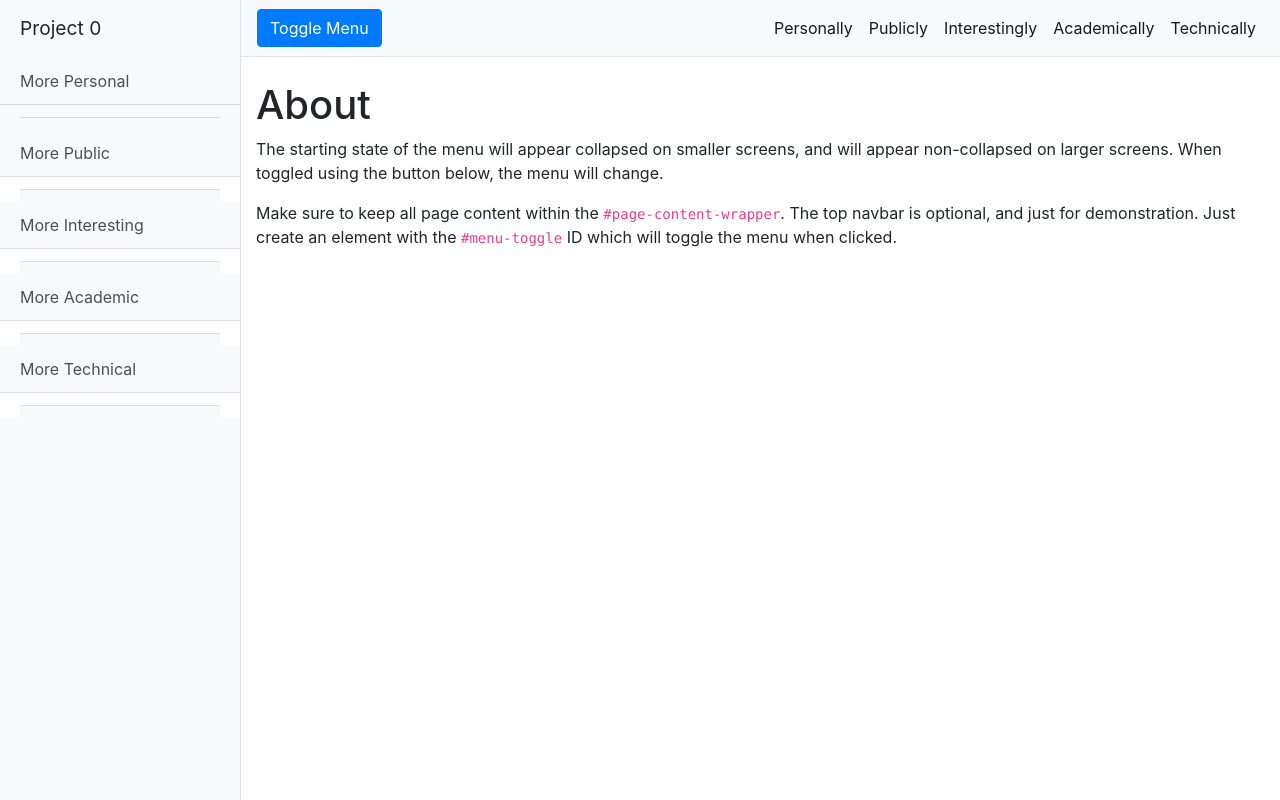
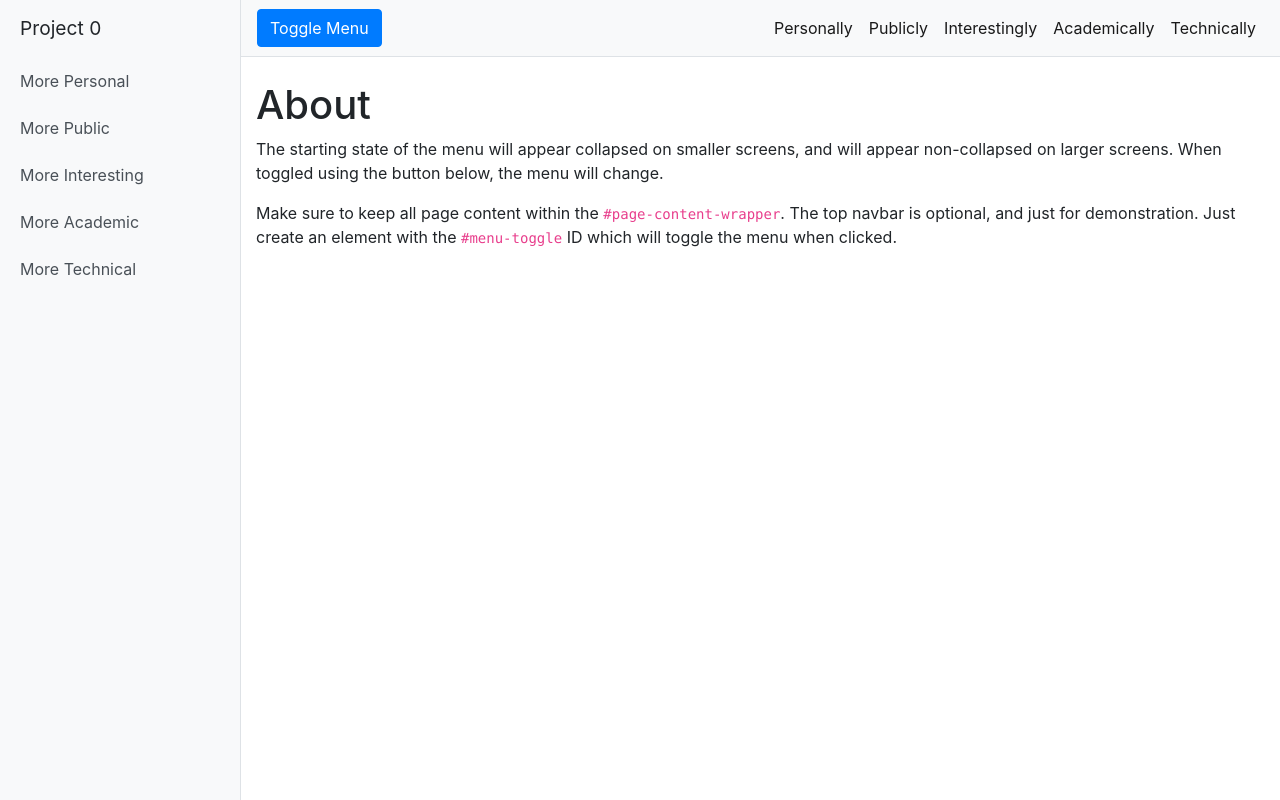
Before and after one commit to grace-less/grace-less.github.io, a plain HTML site: page index.html in a window 1280 px wide. Drawn offline with Linux system fonts and the light colour scheme.

Commit message:
finalize accordion

```diff
--- a/index.html
+++ b/index.html
@@ -27,31 +27,31 @@
             <div class="sidebar-heading"> Project 0 </div>
             <div class="list-group list-group-flush">
                 <button class="accordion list-group-item list-group-item-action bg-light">More Personal</button>
-                    <div class="panel list-group-item bg-light">
+                    <div class="panel bg-light">
                         <a href="#" class="list-group-item list-group-item-action bg-light">As a Person</a>
                         <a href="#" class="list-group-item list-group-item-action bg-light">My Interests</a>
                         <a href="#" class="list-group-item list-group-item-action bg-light">My Voice</a>
                     </div>
                 <button class="accordion list-group-item list-group-item-action bg-light">More Public</button>
-                    <div class="panel list-group-item">
+                    <div class="panel bg-light">
                         <a href="#" class="list-group-item list-group-item-action bg-light">Working</a>
                         <a href="#" class="list-group-item list-group-item-action bg-light">Volunteering</a>
                         <a href="#" class="list-group-item list-group-item-action bg-light">Socially</a>
                     </div>
                 <button class="accordion list-group-item list-group-item-action bg-light">More Interesting</button>
-                    <div class="panel list-group-item">
+                    <div class="panel bg-light">
                         <a href="#" class="list-group-item list-group-item-action bg-light">Writing</a>
                         <a href="#" class="list-group-item list-group-item-action bg-light">Language</a>
                         <a href="#" class="list-group-item list-group-item-action bg-light">Mythology</a>
                     </div>
                 <button class="accordion list-group-item list-group-item-action bg-light">More Academic</button>
-                    <div class="panel list-group-item">
+                    <div class="panel bg-light">
                         <a href="#" class="list-group-item list-group-item-action bg-light">At Present</a>
                         <a href="#" class="list-group-item list-group-item-action bg-light">The Struggles</a>
                         <a href="#" class="list-group-item list-group-item-action bg-light">The Goals</a>
                     </div>
                 <button class="accordion list-group-item list-group-item-action bg-light">More Technical</button>
-                    <div class="panel list-group-item">
+                    <div class="panel bg-light">
                         <a href="#" class="list-group-item list-group-item-action bg-light">This Site</a>
                         <a href="#" class="list-group-item list-group-item-action bg-light">My Preferences</a>
                         <a href="#" class="list-group-item list-group-item-action bg-light">My Tools</a>
```
